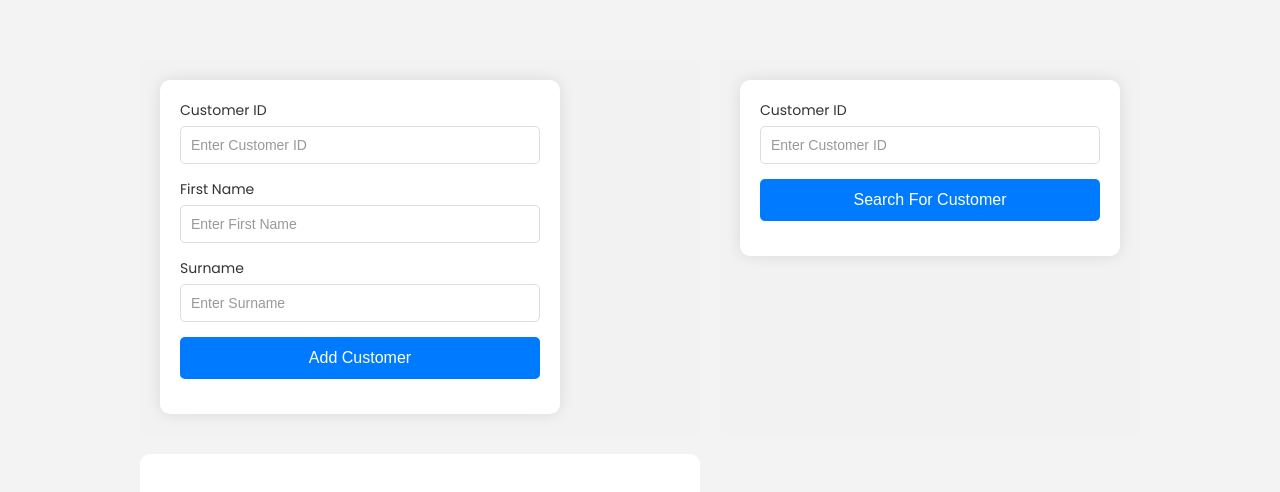
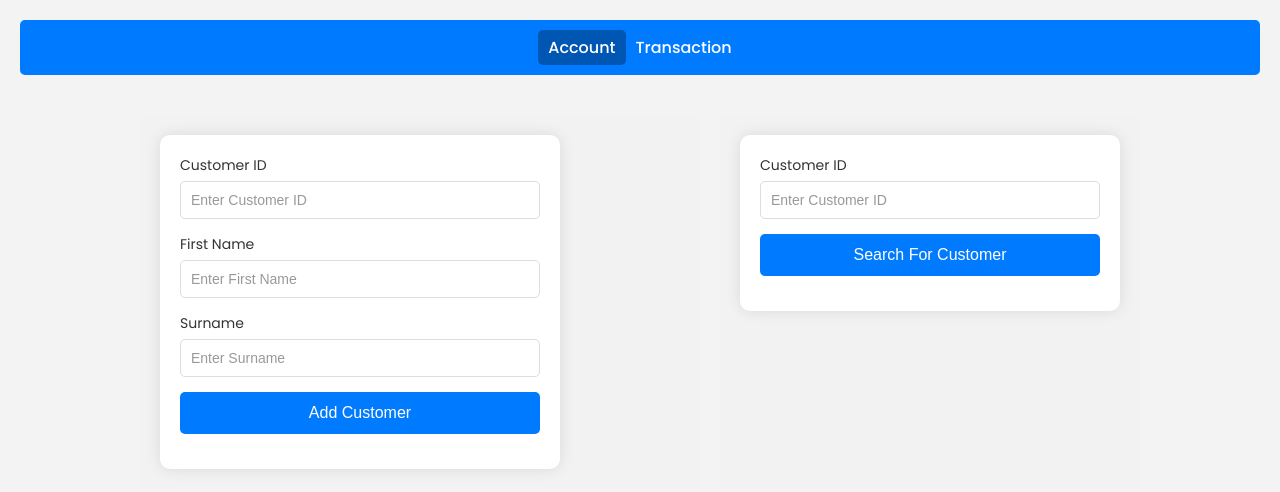
Before and after one commit to 3BoOoD97/Hosted_Back-End-Assignment, a plain HTML site: page Solution/frontend/accountPage.html in a window 1280 px wide. Drawn offline with Linux system fonts and the light colour scheme.

Commit message:
Add navbar

```diff
--- a/Solution/frontend/accountPage.html
+++ b/Solution/frontend/accountPage.html
@@ -14,7 +14,12 @@
     <title>Account</title>
   </head>
   <body>
-    <nav></nav>
+    <nav>
+      <div class="nav-container">
+        <a href="accountPage.html" class="nav-link active">Account</a>
+        <a href="transactionPage.html" class="nav-link">Transaction</a>
+      </div>
+    </nav>
 
     <main class="app">
       <!-- Add an Customer -->
--- a/Solution/frontend/style.css
+++ b/Solution/frontend/style.css
@@ -136,3 +136,39 @@ input::placeholder {
   background-color: #f2f2f2;
   padding: 20px;
 }
+
+/* Navigation Bar Styles */
+nav {
+  background-color: #007bff; /* Main color to match with the submit button */
+  padding: 1rem 2rem;
+  border-radius: 5px;
+  margin-bottom: 2rem; /* Space below the nav bar */
+}
+
+.nav-container {
+  display: flex;
+  justify-content: space-between;
+  align-items: center;
+  max-width: 100rem;
+  margin: 0 auto;
+}
+
+.nav-link {
+  color: #fff;
+  text-decoration: none;
+  font-size: 1.6rem;
+  font-weight: 500;
+  padding: 0.5rem 1rem;
+  border-radius: 5px;
+  transition: background-color 0.3s, color 0.3s;
+}
+
+.nav-link:hover {
+  background-color: #0056b3;
+  color: #ffffff;
+}
+
+.nav-link.active {
+  background-color: #0056b3; /* Highlight color for the active link */
+  color: #ffffff;
+}
```
Also changed, not shown: Solution/frontend/transactionPage.html (+6 -1 lines).
